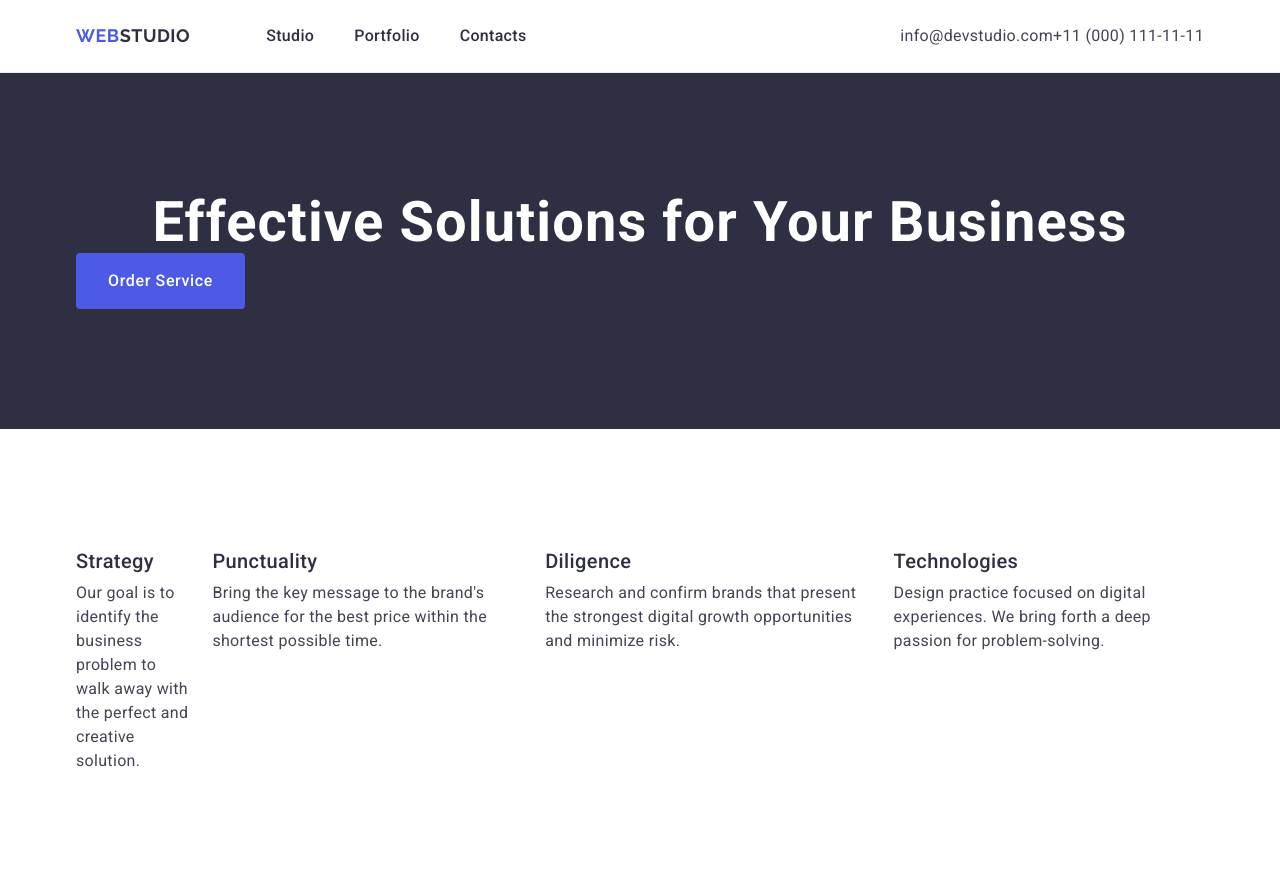
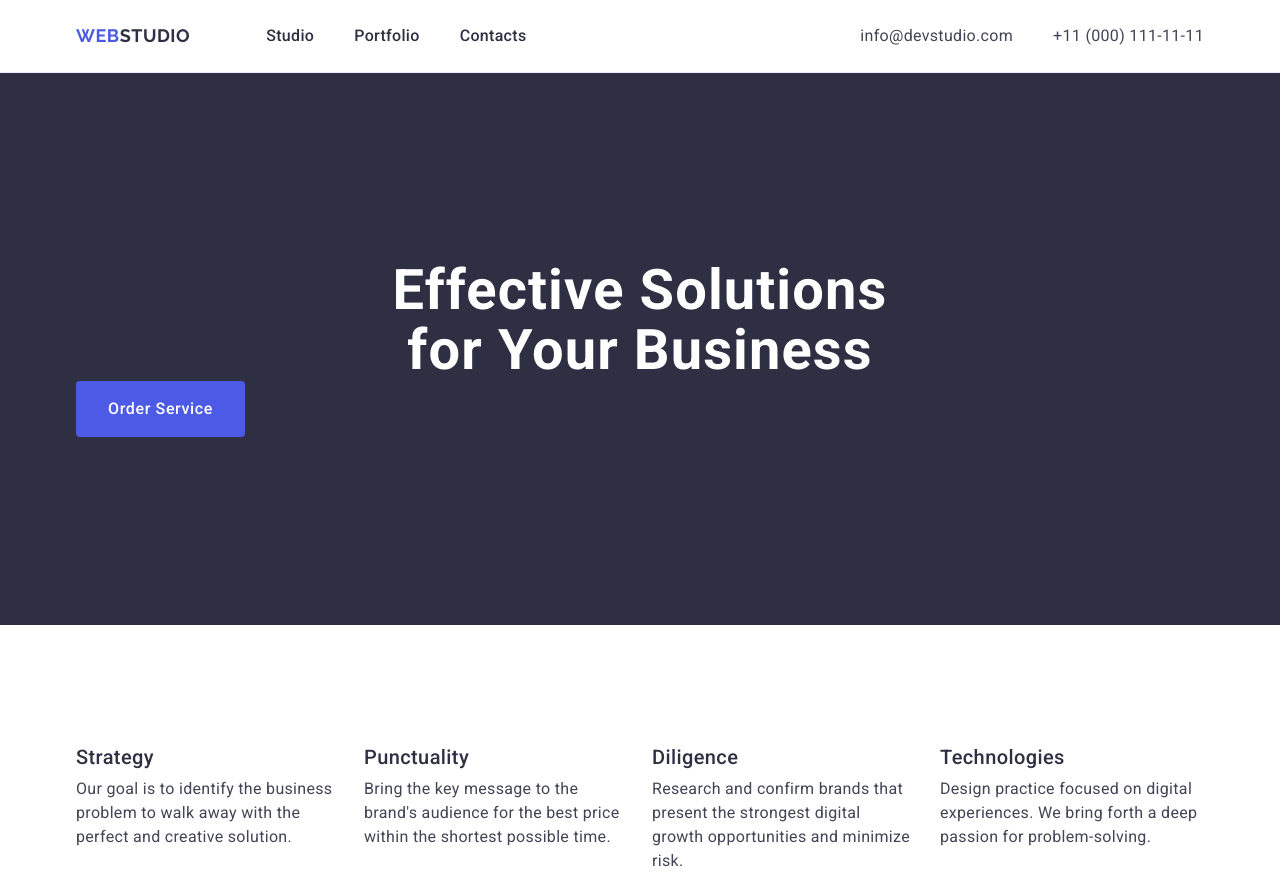
Before and after one commit to Olena457/goit-markup-hw-03, a plain HTML site: page index.html in a window 1280 px wide. Shown: the top 876 px of the page. Drawn offline with nearby package versions, Linux system fonts and the light colour scheme.

Commit message:
corrected

```diff
--- a/css/styles.css
+++ b/css/styles.css
@@ -137,9 +137,10 @@ p {
   padding: 32px;
 }
 /* section title */
-.section-title {
+.section.section-title {
   background-color: #2e2f42;
-  padding: 188px 0 188px;
+  padding-top: 188px;
+  padding-bottom: 188px;
 }
 /* (p)articles styles */
 .article-work,
@@ -165,8 +166,8 @@ p {
   font-weight: 500;
   line-height: 1.5;
   letter-spacing: 0.02em;
-  /* padding-top: 24px;
-  padding-bottom: 24px; */
+  padding-top: 24px;
+  padding-bottom: 24px;
 }
 .nav-page:hover,
 .nav-page:focus {
@@ -187,6 +188,7 @@ p {
 }
 .address-block {
   display: flex;
+  gap: 40px;
 }
 .address-link {
   color: #434455;
@@ -209,18 +211,22 @@ p {
   letter-spacing: 0.02em;
   min-width: 496px;
 }
+.hero-title.container {
+  max-width: 496px;
+}
 .hero-btn {
-  display: block;
   color: #ffffff;
   font-weight: 500;
   line-height: 1.5; /* 150% */
   letter-spacing: 0.04em;
   background-color: #4d5ae5;
+  display: block;
   min-width: 169px;
   height: 56px;
   border: none;
   border-radius: 4px;
 }
+
 .hero-btn:hover,
 .hero-btn:focus {
   background-color: #404bbf;
@@ -235,7 +241,7 @@ p {
 }
 .features-item {
   background-color: #ffffff;
-  width: calc((100% - 24px * 3) / 4);
+  width: calc((100% - 3 * 24px) / 4);
 }
 .article-work text {
 }
@@ -259,6 +265,9 @@ p {
 .size-portfolio {
   width: calc((100% - 48) / 3);
 }
+.title-portfolio.title {
+  margin-bottom: 8px;
+}
 .category {
   padding: 32px 16px;
   border: 1px solid #e7e9fc;
@@ -266,7 +275,7 @@ p {
 }
 /* footer */
 .footer.page {
-  padding-bottom: 100px;
+  padding-top: 100px;
   padding-bottom: 100px;
 }
 
--- a/index.html
+++ b/index.html
@@ -63,9 +63,11 @@
 
       <section class="section section-title">
         <div class="container">
-          <h1 class="hero-title">Effective Solutions for Your Business</h1>
+          <h1 class="hero-title container">
+            Effective Solutions for Your Business
+          </h1>
 
-          <button class="hero-btn" type="button">Order Service</button>
+          <button class="hero-btn button" type="button">Order Service</button>
         </div>
       </section>
       <!-- features 2-->
@@ -80,21 +82,21 @@
                 the perfect and creative solution.
               </p>
             </li>
-            <li>
+            <li class="features-item">
               <h3 class="features-title direction">Punctuality</h3>
               <p class="article-work">
                 Bring the key message to the brand's audience for the best price
                 within the shortest possible time.
               </p>
             </li>
-            <li>
+            <li class="features-item">
               <h3 class="features-title direction">Diligence</h3>
               <p class="article-work">
                 Research and confirm brands that present the strongest digital
                 growth opportunities and minimize risk.
               </p>
             </li>
-            <li>
+            <li class="features-item">
               <h3 class="features-title direction">Technologies</h3>
               <p class="article-work">
                 Design practice focused on digital experiences. We bring forth a
@@ -169,7 +171,7 @@
                 alt="Banking App"
                 width="360" />
               <div class="category">
-                <h3 class="title-portfolio">Banking App</h3>
+                <h3 class="title-portfolio title">Banking App</h3>
                 <p class="article-potfolio">App</p>
               </div>
             </li>
```
